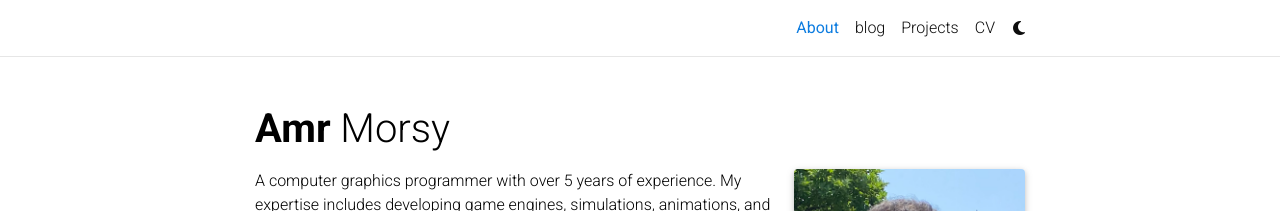
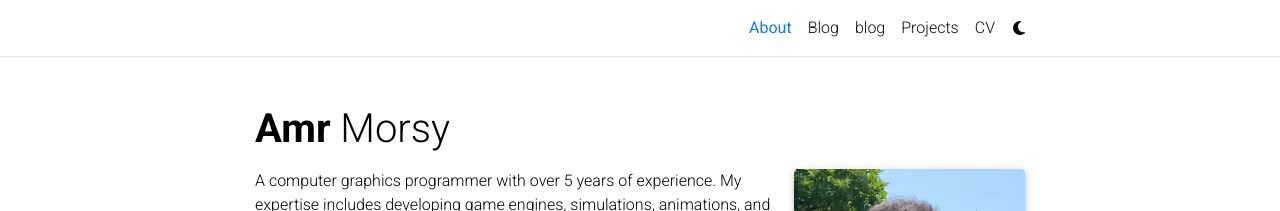
Before and after one commit to AmrHMorsy/AmrMorsy.github.io, a Jekyll site: the page built from _pages/about.md, in a window 1280 px wide. Shown: the top 211 px of the page. Built offline with Jekyll 4.4.1, drawn with Linux system fonts in a browser that asks for light colours; full-size pictures stand in for the smaller copies a plugin makes; comment, search, counter and statistics services are not loaded; a style sheet for code colours, icons or effects is not loaded.

Commit message:
Update _config.yml

```diff
--- a/_config.yml
+++ b/_config.yml
@@ -118,10 +118,10 @@
 # Blog
 # -----------------------------------------------------------------------------
 
-blog_name: # Rendered Reflections # blog_name will be displayed in your blog page
-blog_nav_title: # Blog # your blog must have a title for it to be displayed in the nav bar
-blog_description: # Exploring the art and science of computer graphics programming.
-permalink: # /blog/:year/:title/
+blog_name: Rendered Reflections # blog_name will be displayed in your blog page
+blog_nav_title: Blog # your blog must have a title for it to be displayed in the nav bar
+blog_description: Exploring the art and science of computer graphics programming.
+permalink: /blog/:year/:title/
 
 # Pagination
 pagination:
```
